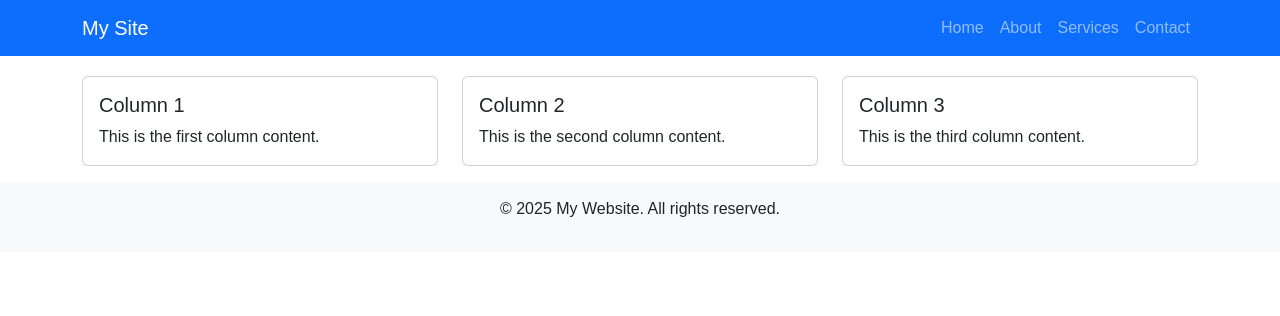
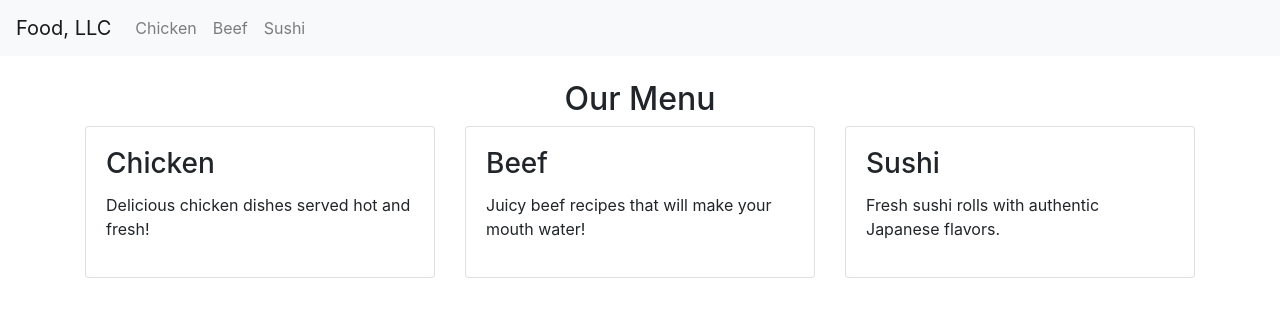
Before and after one commit to RAMYA25252/fullstack-course4, a plain HTML site: page index.html in a window 1280 px wide. Drawn offline with nearby package versions, Linux system fonts and the light colour scheme.

Commit message:
Update index.html

```diff
--- a/index.html
+++ b/index.html
@@ -4,71 +4,57 @@
   <meta charset="UTF-8">
   <meta name="viewport" content="width=device-width, initial-scale=1.0">
   <title>Module 3 Assignment</title>
-    <link href="https://cdn.jsdelivr.net/npm/bootstrap@5.3.0/dist/css/bootstrap.min.css" rel="stylesheet">
-    <style>
-        body {
-            font-family: Arial, sans-serif;
-        }
-        header {
-            margin-bottom: 20px;
-        }
-        footer {
-            background-color: #f8f9fa;
-            padding: 15px 0;
-            text-align: center;
-        }
-    </style>
+  <link rel="stylesheet" href="css/style.css">
+  <link rel="stylesheet" href="https://stackpath.bootstrapcdn.com/bootstrap/4.5.2/css/bootstrap.min.css">
 </head>
 <body>
-    <!-- Navigation -->
   <header>
-        <nav class="navbar navbar-expand-lg navbar-dark bg-primary">
-            <div class="container">
-                <a class="navbar-brand" href="#">My Site</a>
-                <button class="navbar-toggler" type="button" data-bs-toggle="collapse" data-bs-target="#navbarNav">
+    <nav class="navbar navbar-expand-lg navbar-light bg-light">
+      <a class="navbar-brand" href="#">Food, LLC</a>
+      <button class="navbar-toggler" type="button" data-toggle="collapse" data-target="#navbarNav">
         <span class="navbar-toggler-icon"></span>
       </button>
       <div class="collapse navbar-collapse" id="navbarNav">
-                    <ul class="navbar-nav ms-auto">
-                        <li class="nav-item"><a class="nav-link" href="#">Home</a></li>
-                        <li class="nav-item"><a class="nav-link" href="#">About</a></li>
-                        <li class="nav-item"><a class="nav-link" href="#">Services</a></li>
-                        <li class="nav-item"><a class="nav-link" href="#">Contact</a></li>
+        <ul class="navbar-nav">
+          <li class="nav-item"><a class="nav-link" href="#">Chicken</a></li>
+          <li class="nav-item"><a class="nav-link" href="#">Beef</a></li>
+          <li class="nav-item"><a class="nav-link" href="#">Sushi</a></li>
         </ul>
-                </div>
       </div>
     </nav>
   </header>
 
-    <!-- Main Content -->
-    <main class="container">
+  <div class="container mt-4">
+    <h2 class="text-center">Our Menu</h2>
     <div class="row">
-            <div class="col-md-4 col-sm-12 mb-3">
-                <div class="card p-3">
-                    <h5 class="card-title">Column 1</h5>
-                    <p class="card-text">This is the first column content.</p>
-                </div>
-            </div>
-            <div class="col-md-4 col-sm-12 mb-3">
-                <div class="card p-3">
-                    <h5 class="card-title">Column 2</h5>
-                    <p class="card-text">This is the second column content.</p>
-                </div>
-            </div>
-            <div class="col-md-4 col-sm-12 mb-3">
-                <div class="card p-3">
-                    <h5 class="card-title">Column 3</h5>
-                    <p class="card-text">This is the third column content.</p>
+      <div class="col-lg-4 col-md-6 col-sm-12">
+        <div class="card mb-3">
+          <div class="card-body">
+            <h3 class="card-title">Chicken</h3>
+            <p>Delicious chicken dishes served hot and fresh!</p>
           </div>
         </div>
       </div>
-    </main>
+      <div class="col-lg-4 col-md-6 col-sm-12">
+        <div class="card mb-3">
+          <div class="card-body">
+            <h3 class="card-title">Beef</h3>
+            <p>Juicy beef recipes that will make your mouth water!</p>
+          </div>
+        </div>
+      </div>
+      <div class="col-lg-4 col-md-12 col-sm-12">
+        <div class="card mb-3">
+          <div class="card-body">
+            <h3 class="card-title">Sushi</h3>
+            <p>Fresh sushi rolls with authentic Japanese flavors.</p>
+          </div>
+        </div>
+      </div>
+    </div>
+  </div>
 
-    <!-- Footer -->
-    <footer>
-        <p>&copy; 2025 My Website. All rights reserved.</p>
-    </footer>
-
-    <script src="https://cdn.jsdelivr.net/npm/bootstrap@5.3.0/dist/js/bootstrap.bundle.min.js"></script>
+  <script src="https://code.jquery.com/jquery-3.5.1.slim.min.js"></script>
+  <script src="https://cdn.jsdelivr.net/npm/bootstrap@4.5.2/dist/js/bootstrap.bundle.min.js"></script>
 </body>
 </html>
```
Lines whose indentation alone changed are shown as unchanged.
